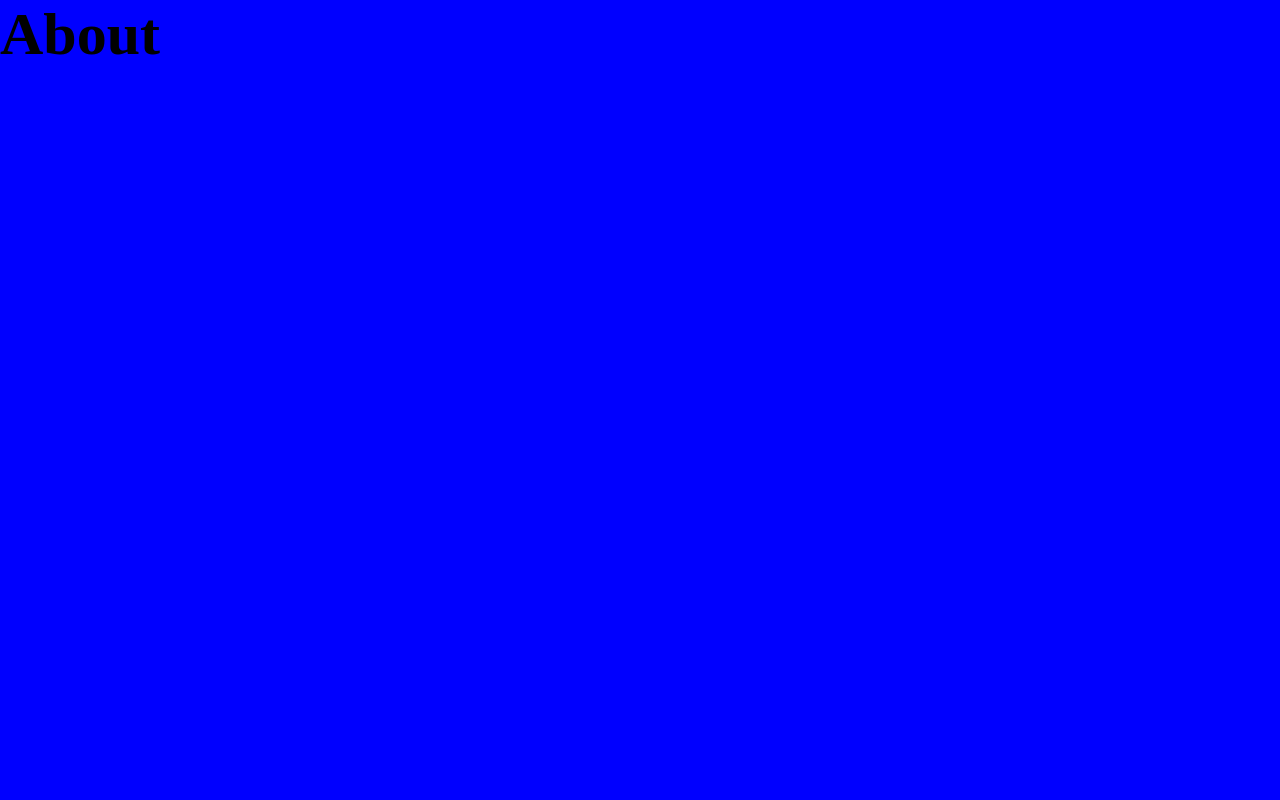
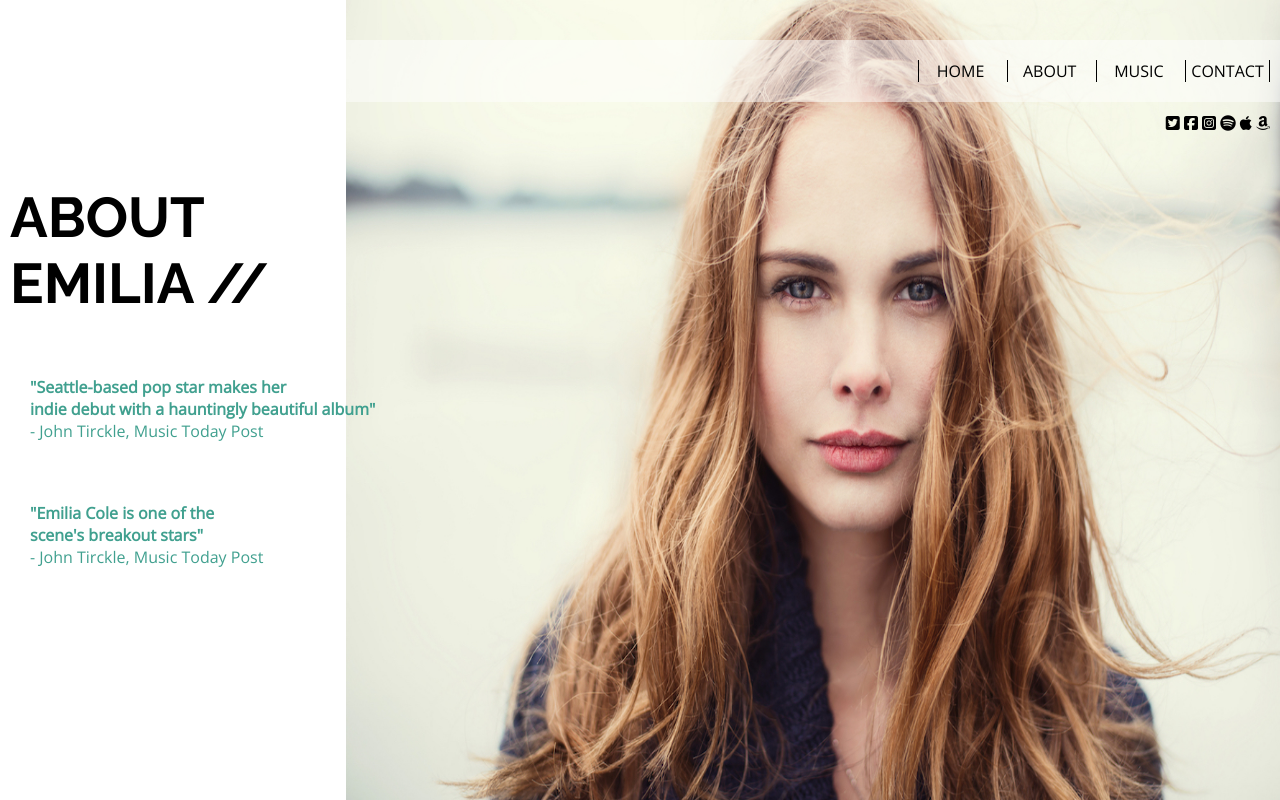
Before and after one commit to formarComision6/emilia, a website: page views/about.html in a window 1280 px wide. Drawn offline with nearby package versions, Linux system fonts and the light colour scheme.

Commit message:
about terminado

```diff
--- a/public/css/about.css
+++ b/public/css/about.css
@@ -1,7 +1,52 @@
 .about{
-    background-color: blue;
+    background-image: url('/images/emilia-about.jpg');
+    background-size: 73% 100vh;
+    background-repeat: no-repeat;
+    background-position: right top;
+
 }
+/* header */
+
+.about .menu{
+    text-align: right;
+    margin-top: 40px;
+    padding: 20px 10px;
+    background-color: rgba(255, 255, 255, 0.5);
+}
+.about li {
+    display: inline-block;
+    border-left: 1px solid black;
+    width: 85px;
+    text-align: center;
+}
+.about li:last-child{
+    border-right: 1px solid black;
+}
+.about a{
+    color: black;
+    text-transform: uppercase;
+}
+.about .redes{
+    text-align: right;
+    margin: 10px 10px 0 0;
+}
+
+/* main */
+
 .about h1{
-    font-size: 60px;
-    text-decoration: none;
+    font-family: 'Raleway';
+    font-weight: 700;
+    margin-top: 50px;
+    margin-left: 10px;
+    text-transform: uppercase;
+    font-size: 56px;
 }
+
+.about article {
+    margin-top: 60px;
+    margin-left: 30px;
+}
+
+.about h4, p {
+    color: #40A08F;
+}
--- a/public/css/general.css
+++ b/public/css/general.css
@@ -4,6 +4,7 @@
     margin: 0;
     padding: 0;
     box-sizing: border-box;
+    font-family: 'Open Sans';
 }
 a{
     text-decoration: none;
@@ -11,3 +12,24 @@ a{
 li{
     list-style: none;
 }
+
+.fa-twitter-square:hover{
+    color: lightskyblue;
+}
+
+.fa-facebook-square:hover{
+    color : blue;
+}
+
+.fa-instagram-square:hover{
+    color: red
+}
+.fa-spotify:hover{
+    color: green;
+}
+.fa-apple:hover{
+    color: grey;
+}
+.fa-amazon:hover{
+    color: yellow;
+}
--- a/public/css/home.css
+++ b/public/css/home.css
@@ -3,7 +3,6 @@
     background-size: 73% 100vh;
     background-repeat: no-repeat;
     background-position: right top;
-    font-family: 'Open Sans';
     text-transform: uppercase;
 }
 .home .menu {
--- a/views/about.html
+++ b/views/about.html
@@ -1,13 +1,59 @@
 <!DOCTYPE html>
 <html lang="en">
+
 <head>
-    <meta charset="UTF-8">
-    <meta http-equiv="X-UA-Compatible" content="IE=edge">
-    <meta name="viewport" content="width=device-width, initial-scale=1.0">
+    <meta charset="UTF-8" />
+    <meta http-equiv="X-UA-Compatible" content="IE=edge" />
+    <meta name="viewport" content="width=device-width, initial-scale=1.0" />
     <title>About</title>
-<link rel="stylesheet" href="/css/styles.css">
+    <link rel="stylesheet" href="/css/styles.css" />
+    <script src="https://kit.fontawesome.com/76d25d6fff.js" crossorigin="anonymous"></script>
+
 </head>
+
 <body class="about">
-    <h1>About</h1>
+    <header>
+        <nav class="menu">
+            <ul>
+                <li><a href="/">home</a></li>
+                <li><a href="/about">about</a></li>
+                <li><a href="/music">music</a></li>
+                <li><a href="/contact">contact</a></li>
+            </ul>
+        </nav>
+        <nav class="redes">
+            <a href=""><i class="fab fa-twitter-square"></i></a>
+            <a href=""><i class="fab fa-facebook-square"></i></a>
+            <a href=""><i class="fab fa-instagram-square"></i></a>
+            <a href=""><i class="fab fa-spotify"></i></a>
+            <a href=""><i class="fab fa-apple"></i></a>
+            <a href=""><i class="fab fa-amazon"></i></a>
+        </nav>
+    </header>
+    <main>
+        <h1>
+            about <br />
+            emilia //
+        </h1>
+        <article>
+            <h4>
+                "Seattle-based pop star makes her <br> indie debut with a hauntingly
+                beautiful album"
+            </h4>
+            <p>
+                - John Tirckle, Music Today Post
+            </p>
+        </article>
+        <article>
+            <h4>
+                "Emilia Cole is one of the <br> scene's breakout stars"
+            </h4>
+            <p>
+                - John Tirckle, Music Today Post
+            </p>
+        </article>
+
+    </main>
 </body>
+
 </html>
```
Also changed, not shown: views/home.html (+2 -1 lines).
